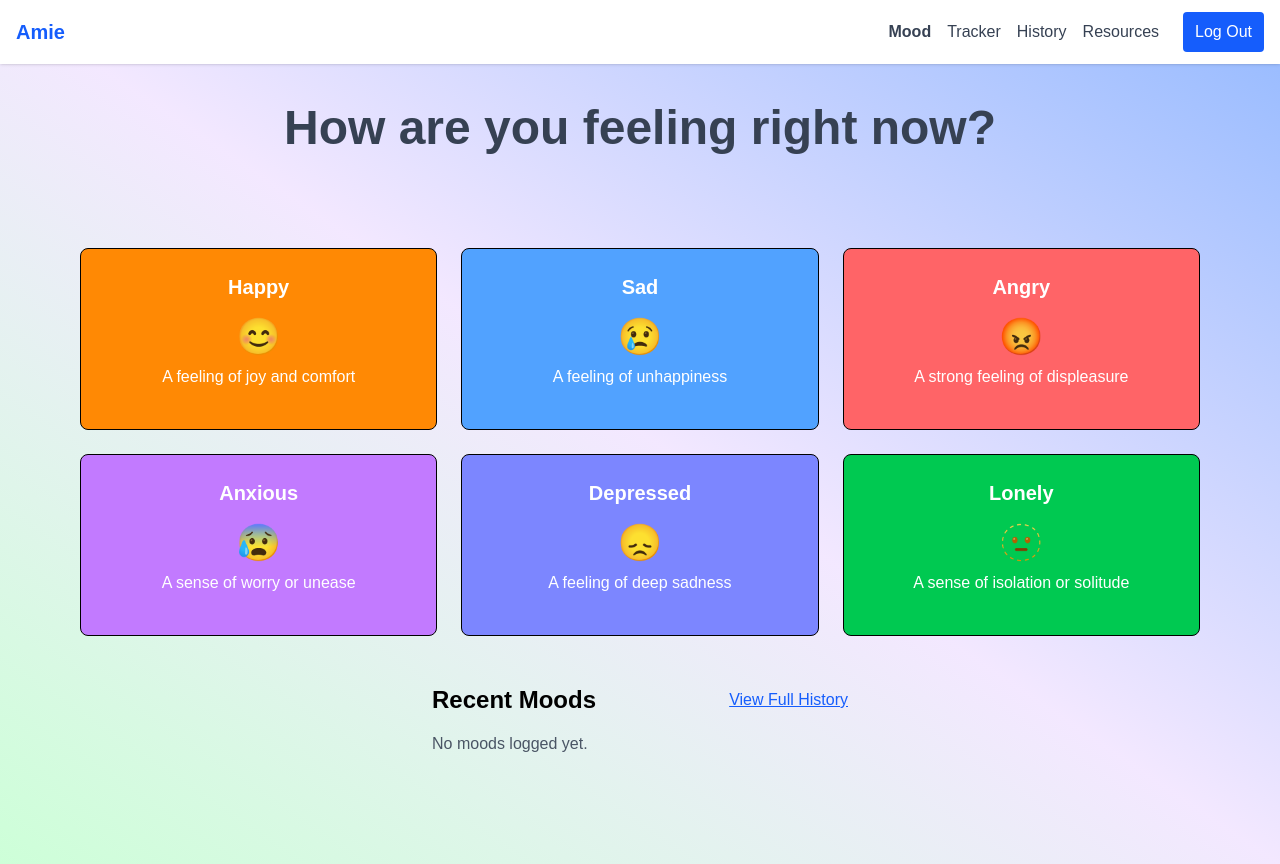
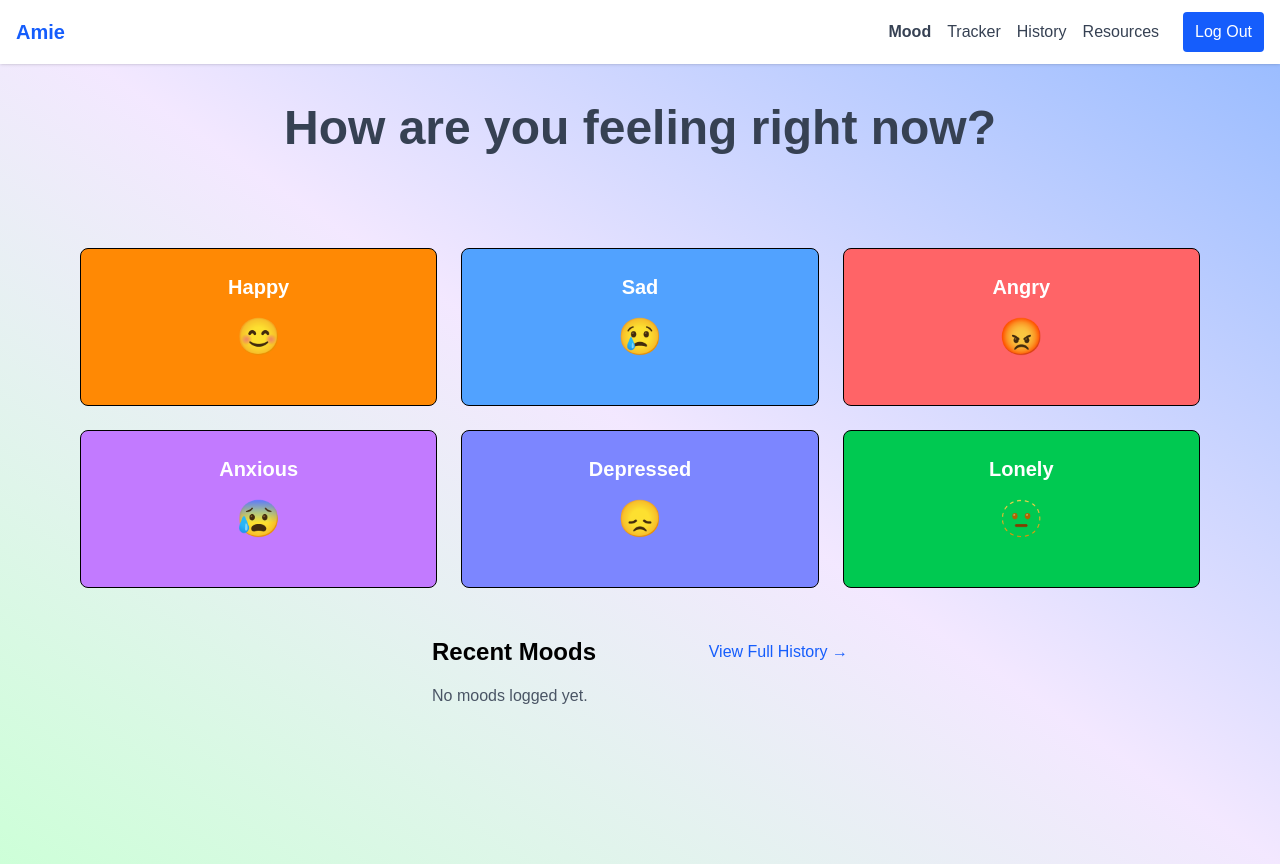
Before and after one commit to akelladeepak/amie-webapp, a React (Vite) app in the folder amie/: page / in a window 1280 px wide. Both pictures are taken after typing "name@example.com", "Sample123" into the empty fields and a click on the button "Sign In". Built offline with nearby package versions, Linux system fonts and the light colour scheme; the HTML template or start-up script is replaced by a standard one.

Commit message:
Remove descriptions from mood cards

```diff
--- a/amie/src/pages/MoodSelection.jsx
+++ b/amie/src/pages/MoodSelection.jsx
@@ -144,7 +144,7 @@ function MoodSelection({ moodLogs, setMoodLogs }) {
             <span className="text-4xl mb-2 group-hover:scale-150 duration-300 ease-in-out">
               {mood.emoji}
             </span>
-            <p className="text-center">{mood.description}</p>
+            {/* <p className="text-center">{mood.description}</p> */}
           </div>
         ))}
       </div>
@@ -251,9 +251,9 @@ function MoodSelection({ moodLogs, setMoodLogs }) {
           <h2 className="text-2xl font-bold">Recent Moods</h2>
           <button
             onClick={() => navigate('/record-history')}
-            className="text-blue-600 underline cursor-pointer"
+            className="text-blue-600 cursor-pointer"
           >
-            View Full History
+            View Full History →
           </button>
         </div>
 
```
